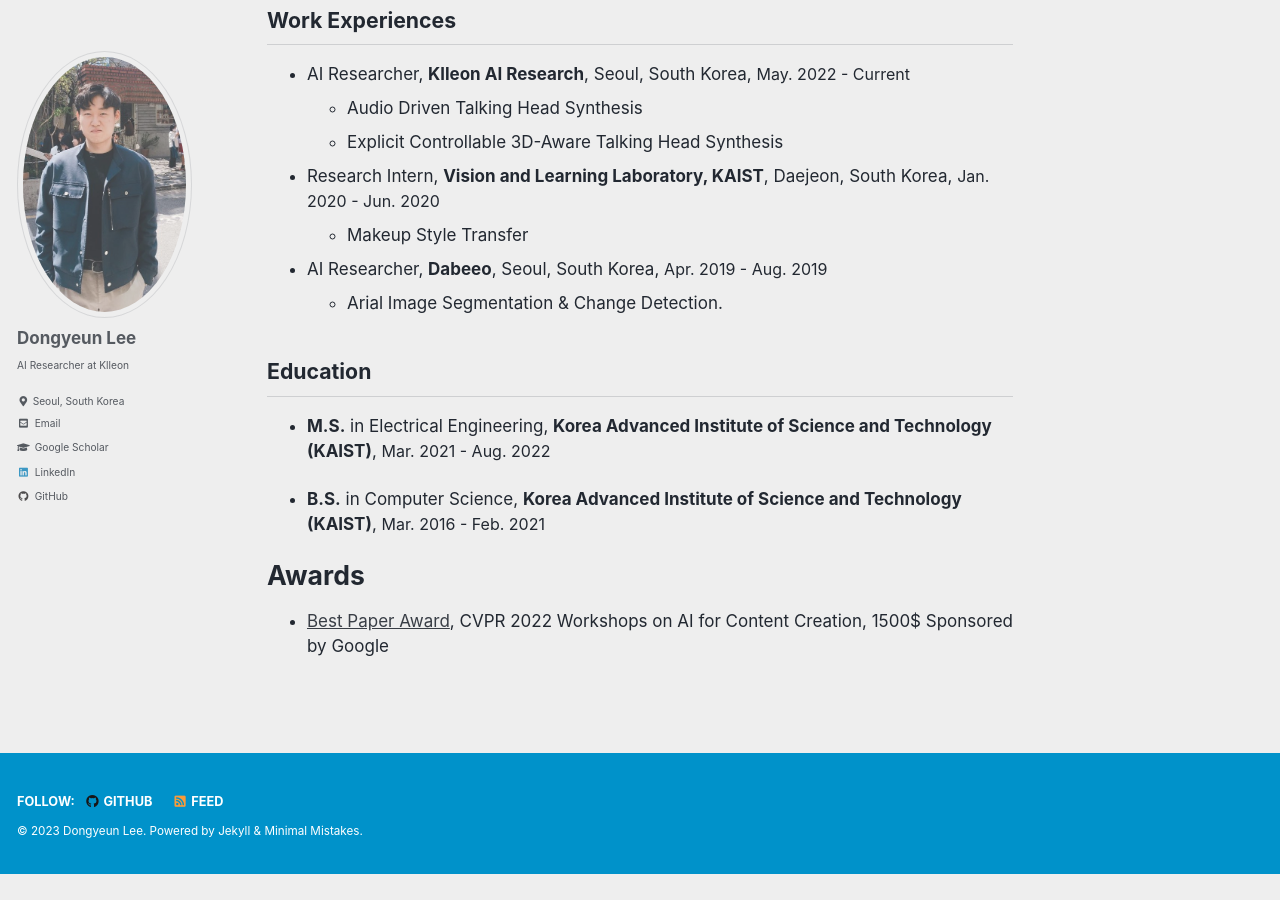
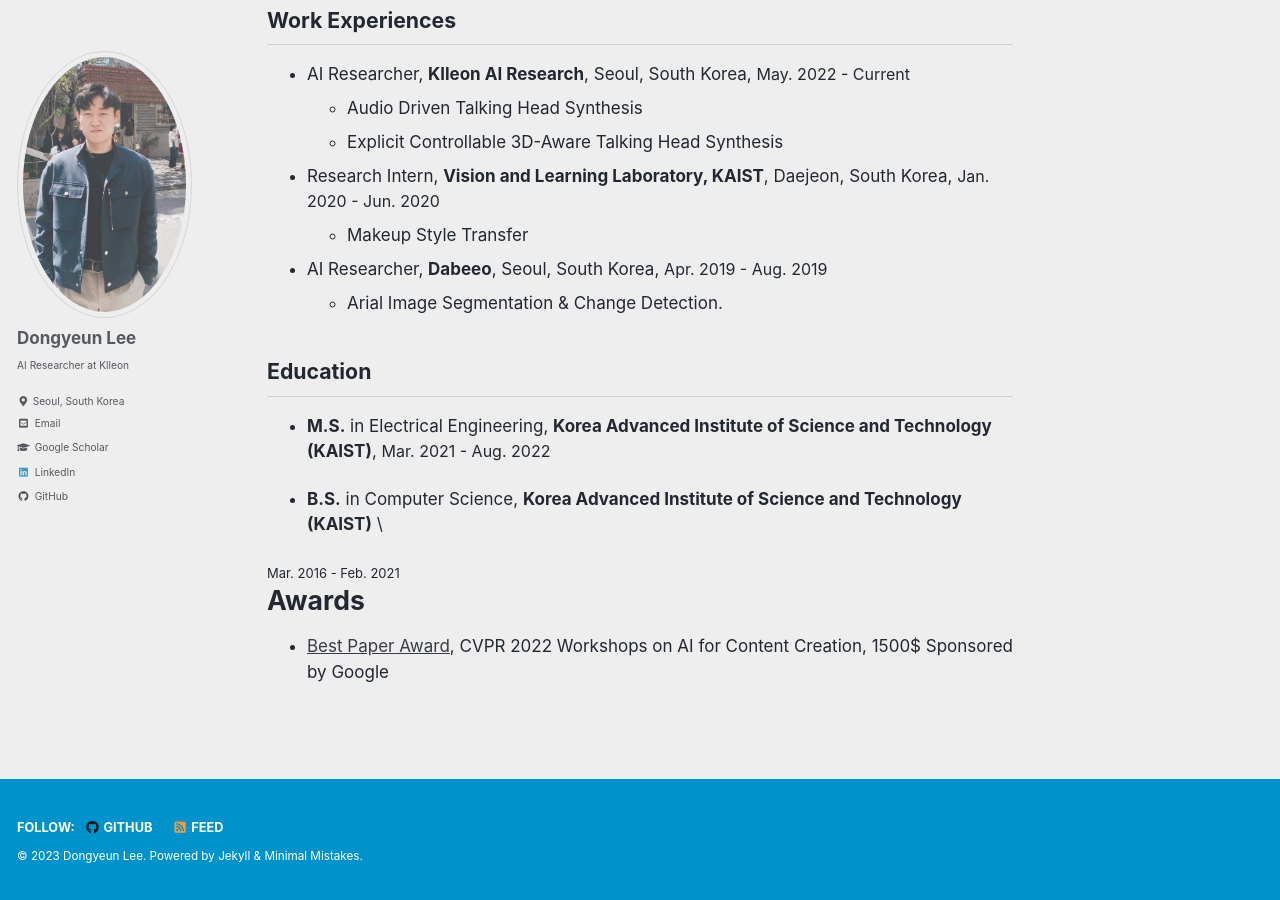
Before and after one commit to LeeDongYeun/leedongyeun.github.io, a Jekyll site: the page built from _pages/about.md, in a window 1280 px wide and 900 px high, scrolled down 887 px. Built offline with Jekyll 4.4.1, drawn with Linux system fonts in a browser that asks for light colours; cached includes are drawn as plain includes; before the commit the page ends 1761 px from its top, so only the background shows below that.

Commit message:
Update about.md

```diff
--- a/_pages/about.md
+++ b/_pages/about.md
@@ -45,7 +45,8 @@
 ## Education
 - **M.S.** in Electrical Engineering, **Korea Advanced Institute of Science and Technology (KAIST)**, <font size="3">Mar. 2021 - Aug. 2022</font>
 
-- **B.S.** in Computer Science, **Korea Advanced Institute of Science and Technology (KAIST)**, <font size="3">Mar. 2016 - Feb. 2021</font>
+- **B.S.** in Computer Science, **Korea Advanced Institute of Science and Technology (KAIST)** \\
+<font size="2">Mar. 2016 - Feb. 2021</font>
 
 # Awards
 - [Best Paper Award](images/CVPRW2022_award.jpeg), CVPR 2022 Workshops on AI for Content Creation, 1500$ Sponsored by Google
```
